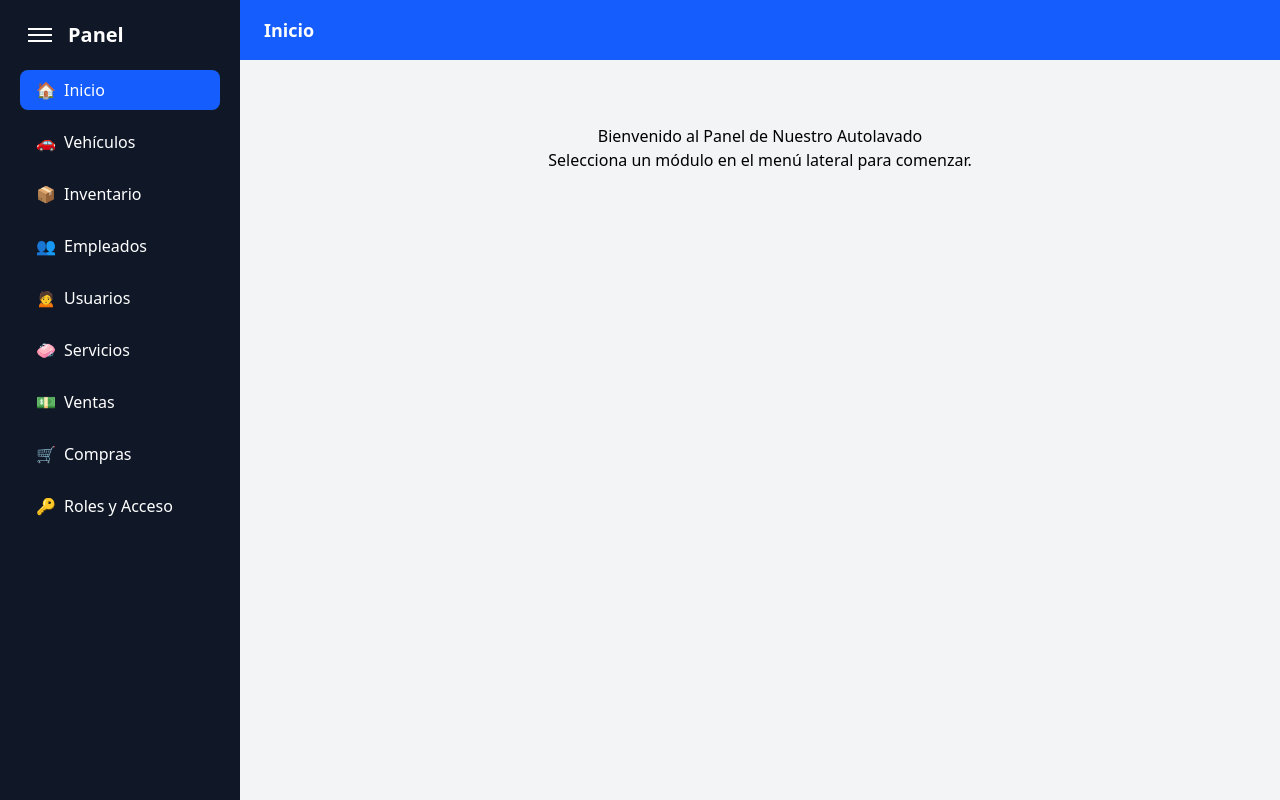
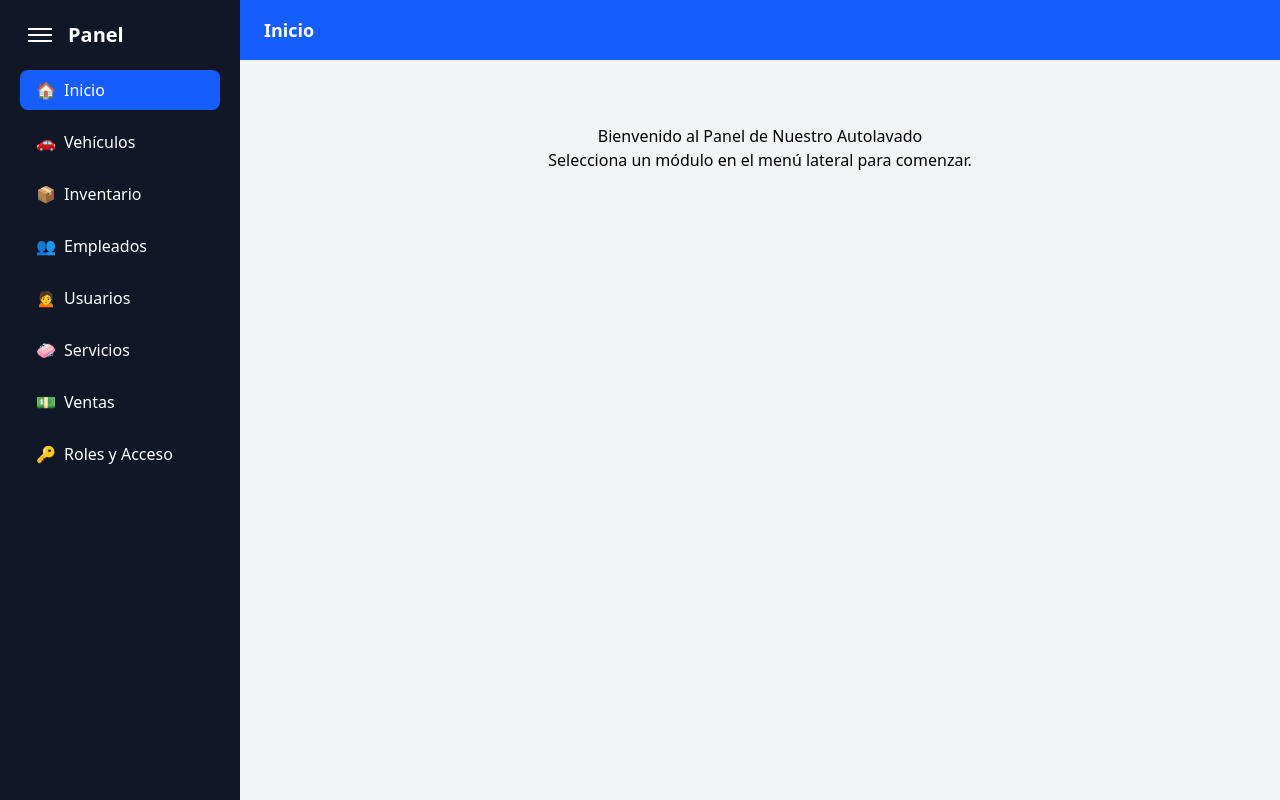
Before and after one commit to thewolf160/AquaGlossPro-Frontend, a React (Vite) app: page / in a window 1280 px wide. Built offline with nearby package versions, Linux system fonts and the light colour scheme.

Commit message:
subida de dashboard  inicial corregido

```diff
--- a/src/App.tsx
+++ b/src/App.tsx
@@ -7,7 +7,6 @@ import Users from "./modules/users/Users";
 import Services from "./modules/services/Services";
 import Sales from "./modules/sales/Sales";
 import Roles from "./modules/roles/Roles";
-import Purchases from "./modules/purchases/Purchases";
 
 function App() {
   const [activeModule, setActiveModule] = useState("home");
@@ -22,7 +21,6 @@ function App() {
     services: "Servicios y Lavados",
     sales: "Ventas",
     roles: "Roles y Acceso",
-    purchases: "Compras",
   };
 
   return (
@@ -99,13 +97,6 @@ function App() {
             sidebarOpen,
           )}
           {renderButton(
-            "purchases",
-            "🛒 Compras",
-            activeModule,
-            setActiveModule,
-            sidebarOpen,
-          )}
-          {renderButton(
             "roles",
             "🔑 Roles y Acceso",
             activeModule,
@@ -129,7 +120,6 @@ function App() {
           {activeModule === "services" && <Services />}
           {activeModule === "sales" && <Sales />}
           {activeModule === "roles" && <Roles />}
-          {activeModule === "purchases" && <Purchases />}{" "}
         </div>
       </main>
     </div>
--- a/src/modules/purchases/Purchases.tsx
+++ /dev/null
@@ -1,34 +0,0 @@
-type Purchase = {
-  item: string;
-  quantity: number;
-  price: number;
-  status: string;
-};
-
-const purchases: Purchase[] = [
-  { item: "Shampoo para autos", quantity: 10, price: 50, status: "Recibido" },
-  { item: "Cera líquida", quantity: 5, price: 120, status: "Pendiente" },
-  { item: "Guantes de limpieza", quantity: 20, price: 15, status: "Recibido" },
-  {
-    item: "Toallas de microfibra",
-    quantity: 30,
-    price: 25,
-    status: "Pendiente",
-  },
-];
-
-export default function Purchases() {
-  return (
-    <section style={{ textAlign: "center" }}>
-      <h2>Compras</h2>
-      <ul style={{ listStyle: "none", padding: 0 }}>
-        {purchases.map((p, index) => (
-          <li key={index}>
-            {p.item} - Cantidad: {p.quantity}, Precio: ${p.price}, Estado:{" "}
-            {p.status}
-          </li>
-        ))}
-      </ul>
-    </section>
-  );
-}
```
